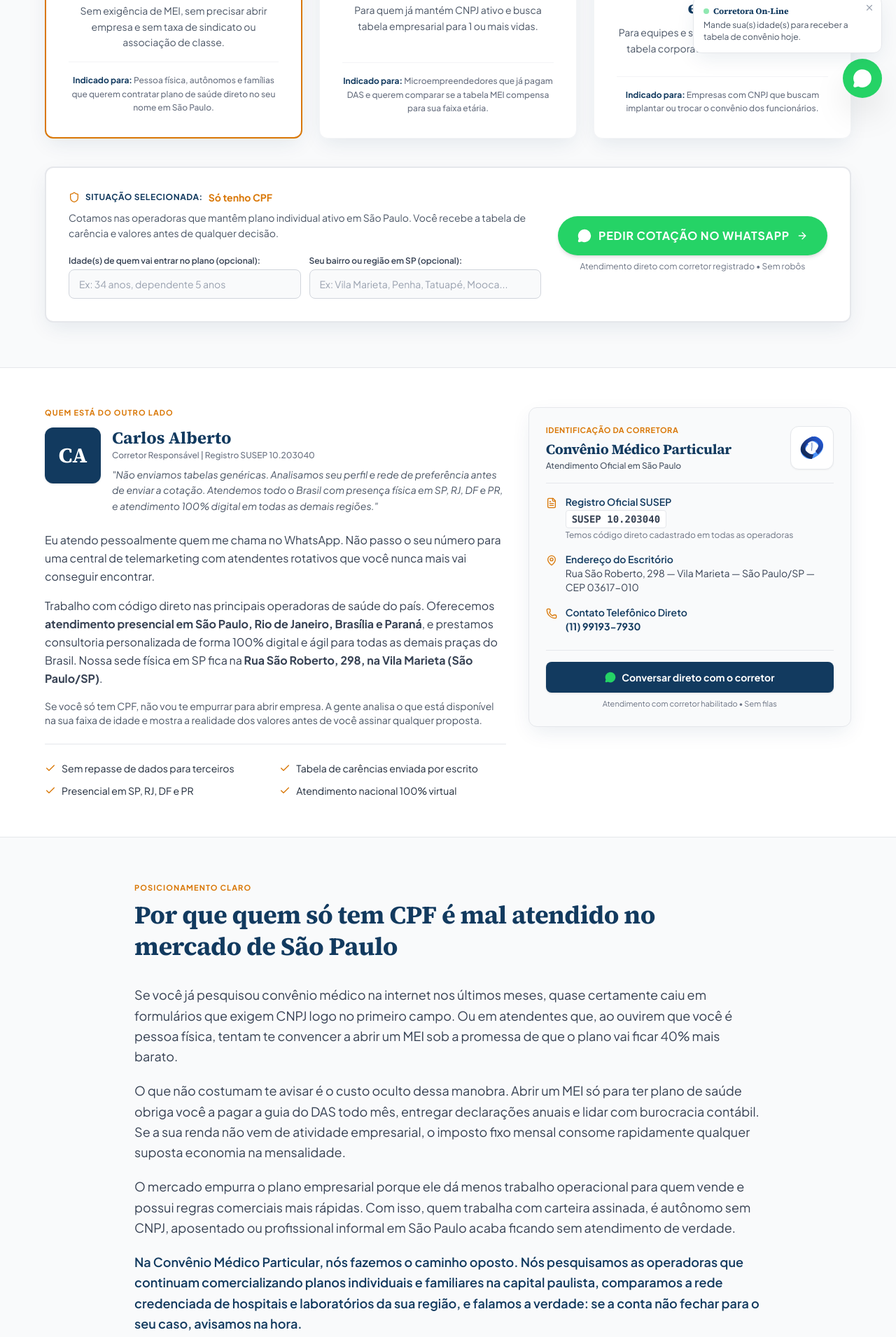
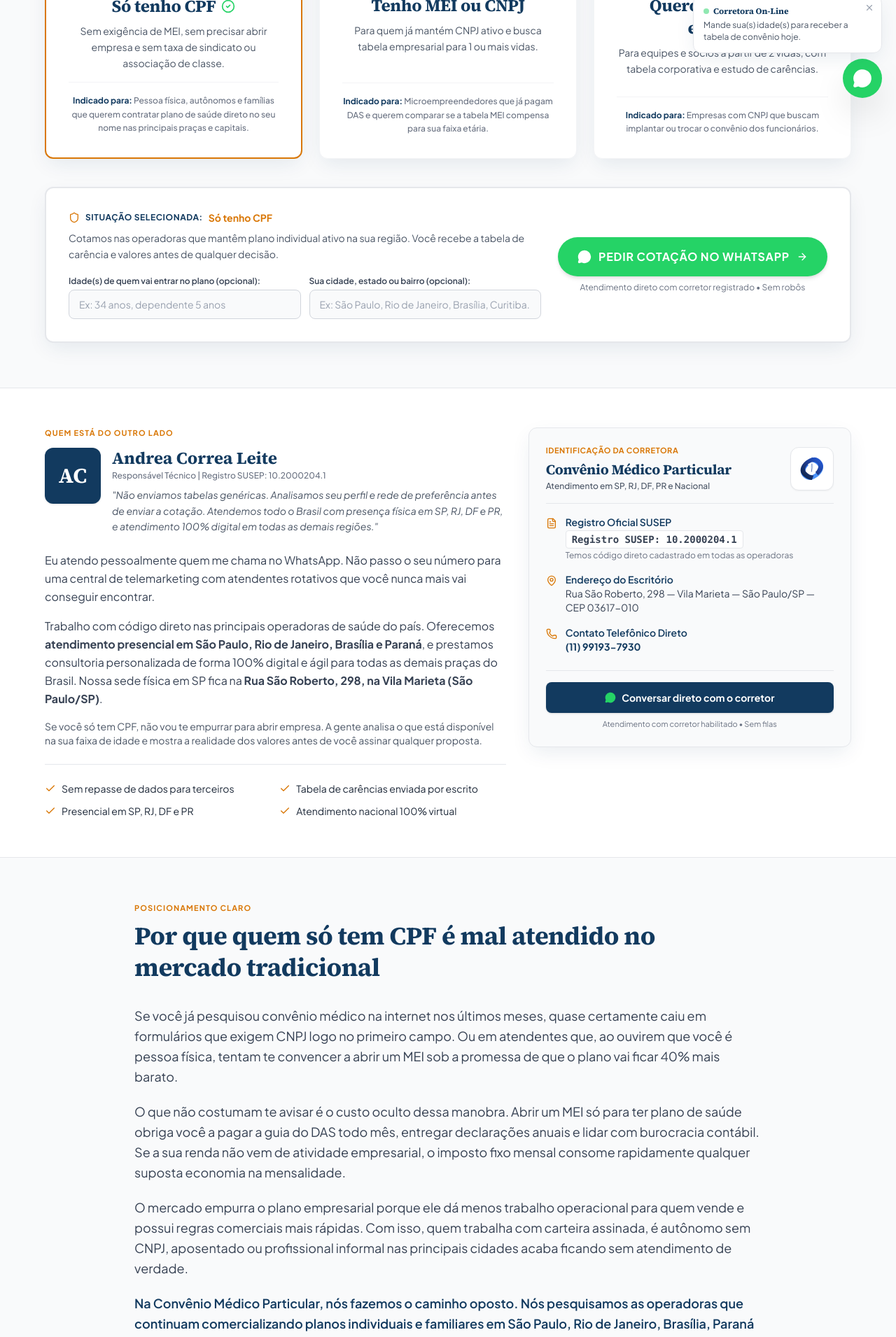
Before and after one commit to valmir-santos/conveniomedicoparticular, a React (Vite) app: page / in a window 1280 px wide. Shown: the part 640-2551 px from the top of the page at 70% size. Built offline with nearby package versions, Linux system fonts and the light colour scheme.

Commit message:
Alinha textos da Home com foco multirregional (SP, RJ, DF, PR e Nacional)

```diff
--- a/src/components/CpfAdvocacy.tsx
+++ b/src/components/CpfAdvocacy.tsx
@@ -17,7 +17,7 @@ export const CpfAdvocacy: React.FC<CpfAdvocacyProps> = ({ onNavigateSemCnpj }) =
             Posicionamento Claro
           </span>
           <h2 className="serif text-2xl sm:text-3xl lg:text-4xl font-bold text-[#123A5F] leading-tight">
-            Por que quem só tem CPF é mal atendido no mercado de São Paulo
+            Por que quem só tem CPF é mal atendido no mercado tradicional
           </h2>
         </div>
 
@@ -39,13 +39,13 @@ export const CpfAdvocacy: React.FC<CpfAdvocacyProps> = ({ onNavigateSemCnpj }) =
           <p>
             O mercado empurra o plano empresarial porque ele dá menos trabalho operacional para quem vende e
             possui regras comerciais mais rápidas. Com isso, quem trabalha com carteira assinada, é autônomo sem CNPJ,
-            aposentado ou profissional informal em São Paulo acaba ficando sem atendimento de verdade.
+            aposentado ou profissional informal nas principais cidades acaba ficando sem atendimento de verdade.
           </p>
 
           <p className="font-semibold text-[#123A5F]">
             Na Convênio Médico Particular, nós fazemos o caminho oposto. Nós pesquisamos as operadoras que continuam
-            comercializando planos individuais e familiares na capital paulista, comparamos a rede credenciada de hospitais
-            e laboratórios da sua região, e falamos a verdade: se a conta não fechar para o seu caso, avisamos na hora.
+            comercializando planos individuais e familiares em São Paulo, Rio de Janeiro, Brasília, Paraná e todo o país,
+            comparamos a rede credenciada de hospitais e laboratórios da sua região, e falamos a verdade: se a conta não fechar para o seu caso, avisamos na hora.
           </p>
         </div>
 
@@ -67,7 +67,7 @@ export const CpfAdvocacy: React.FC<CpfAdvocacyProps> = ({ onNavigateSemCnpj }) =
               <span>O que nós fazemos aqui</span>
             </div>
             <p className="text-sm text-gray-800 leading-relaxed">
-              Cotamos direto nas operadoras que vendem para pessoa física em São Paulo, enviamos a tabela de carências completa e calculamos a viabilidade real.
+              Cotamos direto nas operadoras que vendem para pessoa física na sua região, enviamos a tabela de carências completa e calculamos a viabilidade real.
             </p>
           </div>
         </div>
@@ -75,7 +75,7 @@ export const CpfAdvocacy: React.FC<CpfAdvocacyProps> = ({ onNavigateSemCnpj }) =
         {/* Link interno descritivo com destaque */}
         <div className="mt-8 pt-4 flex flex-col sm:flex-row sm:items-center justify-between gap-4 border-t border-gray-200">
           <span className="text-sm text-gray-600">
-            Deseja saber quais operadoras ainda atendem pessoa física em São Paulo?
+            Deseja saber quais operadoras ainda atendem pessoa física na sua região?
           </span>
 
           <Link
--- a/src/components/FaqSection.tsx
+++ b/src/components/FaqSection.tsx
@@ -24,7 +24,7 @@ export const FaqSection: React.FC = () => {
             Perguntas que a gente ouve toda semana
           </h2>
           <p className="text-gray-600 text-sm sm:text-base leading-relaxed">
-            Respostas práticas e diretas para as dúvidas mais comuns de quem busca convênio médico em São Paulo.
+            Respostas práticas e diretas para as dúvidas mais comuns de quem busca convênio médico nas principais capitais e em todo o Brasil.
           </p>
         </div>
 
--- a/src/components/FinalCta.tsx
+++ b/src/components/FinalCta.tsx
@@ -19,8 +19,8 @@ export const FinalCta: React.FC = () => {
         </h2>
 
         <p className="text-slate-300 text-sm sm:text-base max-w-2xl mx-auto mb-8 leading-relaxed font-sans">
-          Mande uma mensagem agora com as idades de quem vai entrar. O corretor puxa a tabela das operadoras
-          ativas em São Paulo e responde no WhatsApp no mesmo dia útil.
+          Mande uma mensagem agora com as idades de quem vai entrar e sua região. O corretor puxa a tabela das operadoras
+          ativas na sua localidade e responde no WhatsApp no mesmo dia útil.
         </p>
 
         {/* Botões Lado a Lado */}
--- a/src/components/Header.tsx
+++ b/src/components/Header.tsx
@@ -44,7 +44,7 @@ export const Header: React.FC = () => {
               Convênio Médico Particular
             </span>
             <span className="text-[10px] sm:text-xs text-[#F59E0B] font-bold tracking-widest uppercase opacity-95 font-sans mt-0.5">
-              Corretora de Planos de Saúde em São Paulo
+              Corretora de Planos de Saúde
             </span>
           </div>
         </Link>
@@ -55,7 +55,7 @@ export const Header: React.FC = () => {
             href={BROKER_INFO.telefoneTel}
             id="header-phone-button"
             className="hidden sm:flex flex-col text-right group"
-            title="Ligue para falar com o corretor em São Paulo"
+            title="Ligue para falar com o corretor responsável"
           >
             <span className="text-[11px] text-slate-300 uppercase tracking-wider opacity-80 group-hover:text-white transition-colors">
               Atendimento Personalizado
--- a/src/components/HeroTriage.tsx
+++ b/src/components/HeroTriage.tsx
@@ -16,7 +16,7 @@ export const HeroTriage: React.FC<HeroTriageProps> = ({ onSelectOption }) => {
   const getCustomWhatsAppLink = () => {
     let text = selectedOption.whatsappMessage;
     if (idades.trim() || bairro.trim()) {
-      text += `\n\nDetalhes para a cotação:\n- Idade(s): ${idades.trim() || 'A informar'}\n- Bairro / Região em SP: ${bairro.trim() || 'São Paulo capital'}`;
+      text += `\n\nDetalhes para a cotação:\n- Idade(s): ${idades.trim() || 'A informar'}\n- Cidade / Bairro: ${bairro.trim() || 'A informar'}`;
     }
     return `${BROKER_INFO.whatsappBaseUrl}?text=${encodeURIComponent(text)}`;
   };
@@ -39,11 +39,11 @@ export const HeroTriage: React.FC<HeroTriageProps> = ({ onSelectOption }) => {
           </div>
 
           <h1 className="serif text-3xl sm:text-4xl md:text-5xl leading-[1.15] text-[#123A5F] mb-4 font-bold">
-            Convênio médico em São Paulo: <span className="italic text-[#D97706]">qual é o seu caso?</span>
+            Convênio médico nas principais capitais: <span className="italic text-[#D97706]">qual é o seu caso?</span>
           </h1>
 
           <p className="text-base sm:text-lg text-gray-600 max-w-3xl mx-auto leading-relaxed">
-            Cotamos nas operadoras que ainda aceitam quem só tem CPF em São Paulo. Sem MEI, sem pegadinhas.
+            Cotamos nas operadoras que ainda aceitam quem só tem CPF em São Paulo, Rio de Janeiro, Brasília, Paraná e atendimento digital em todo o Brasil. Sem MEI, sem pegadinhas.
             Envie sua faixa etária e receba o valor no WhatsApp hoje mesmo.
           </p>
         </div>
@@ -126,7 +126,7 @@ export const HeroTriage: React.FC<HeroTriageProps> = ({ onSelectOption }) => {
               <p className="text-sm text-gray-600 leading-relaxed mb-4">
                 {selectedOption.id === 'cpf' && (
                   <span>
-                    Cotamos nas operadoras que mantêm plano individual ativo em São Paulo. Você recebe a tabela de carência e valores antes de qualquer decisão.
+                    Cotamos nas operadoras que mantêm plano individual ativo na sua região. Você recebe a tabela de carência e valores antes de qualquer decisão.
                   </span>
                 )}
                 {selectedOption.id === 'mei' && (
@@ -158,14 +158,14 @@ export const HeroTriage: React.FC<HeroTriageProps> = ({ onSelectOption }) => {
                 </div>
                 <div>
                   <label htmlFor="input-bairro" className="block text-xs font-semibold text-gray-700 mb-1">
-                    Seu bairro ou região em SP (opcional):
+                    Sua cidade, estado ou bairro (opcional):
                   </label>
                   <input
                     type="text"
                     id="input-bairro"
                     value={bairro}
                     onChange={(e) => setBairro(e.target.value)}
-                    placeholder="Ex: Vila Marieta, Penha, Tatuapé, Mooca..."
+                    placeholder="Ex: São Paulo, Rio de Janeiro, Brasília, Curitiba..."
                     className="w-full bg-[#F9FAFB] border border-gray-300 rounded-lg px-3.5 py-2.5 text-sm text-[#1A1A1A] placeholder-gray-400 focus:outline-none focus:border-[#123A5F] focus:ring-1 focus:ring-[#123A5F]"
                   />
                 </div>
--- a/src/components/Logo.tsx
+++ b/src/components/Logo.tsx
@@ -94,7 +94,7 @@ export const Logo: React.FC<LogoProps> = ({
             Convênio Médico Particular
           </span>
           <span className="text-[10px] sm:text-[11px] font-bold text-[#F59E0B] uppercase tracking-widest leading-none mt-0.5">
-            Corretora em São Paulo
+            Corretora Autorizada
           </span>
         </div>
       </div>
--- a/src/components/Modalities.tsx
+++ b/src/components/Modalities.tsx
@@ -18,7 +18,7 @@ export const Modalities: React.FC<ModalitiesProps> = ({ onSelectModality }) => {
             Modalidades Atendidas
           </span>
           <h2 className="serif text-2xl sm:text-3xl lg:text-4xl font-bold text-[#123A5F] leading-tight mb-3">
-            Modalidades de convênio médico em São Paulo
+            Modalidades de convênio médico disponíveis
           </h2>
           <p className="text-gray-600 text-sm sm:text-base leading-relaxed">
             Cada formato possui regras próprias de entrada, documentação e carência. Veja o resumo de para quem serve e para quem não serve:
@@ -56,7 +56,7 @@ export const Modalities: React.FC<ModalitiesProps> = ({ onSelectModality }) => {
                     {isTopPriority && (
                       <span className="inline-flex items-center gap-1 text-xs font-bold text-[#D97706]">
                         <Star className="w-3.5 h-3.5 fill-current" />
-                        Destaque em São Paulo
+                        Destaque Regional e Nacional
                       </span>
                     )}
                   </div>
--- a/src/components/Operators.tsx
+++ b/src/components/Operators.tsx
@@ -14,7 +14,7 @@ export const Operators: React.FC = () => {
             Código Direto na Fonte
           </span>
           <h2 className="serif text-2xl sm:text-3xl lg:text-4xl font-bold text-[#123A5F] leading-tight mb-3">
-            Operadoras comparadas em São Paulo
+            Operadoras comparadas em São Paulo, RJ, DF, PR e Nacional
           </h2>
           <p className="text-gray-700 text-sm sm:text-base leading-relaxed">
             Nós cotamos na fonte, direto no sistema das operadoras credenciadas.
@@ -55,7 +55,7 @@ export const Operators: React.FC = () => {
           <div className="flex flex-col sm:flex-row sm:items-center justify-between gap-2 text-xs font-bold text-gray-500 uppercase tracking-widest mb-4 pb-3 border-b border-gray-100">
             <div className="flex items-center gap-2">
               <Building className="w-4 h-4 text-[#D97706]" />
-              <span>Operadoras com comercialização ativa em São Paulo</span>
+              <span>Operadoras com comercialização ativa nas principais praças</span>
             </div>
             <Link to="/operadoras" className="text-[#123A5F] hover:text-[#D97706] inline-flex items-center gap-1 font-bold">
               <span>Ver todas as 15 operadoras</span>
--- a/src/components/WhoWeAre.tsx
+++ b/src/components/WhoWeAre.tsx
@@ -17,14 +17,14 @@ export const WhoWeAre: React.FC = () => {
 
             <div className="flex items-start gap-4 mb-6">
               <div className="w-16 h-16 sm:w-20 sm:h-20 bg-[#123A5F] rounded-xl flex items-center justify-center text-white serif text-2xl sm:text-3xl font-bold shrink-0 shadow-sm">
-                CA
+                {BROKER_INFO.corretorNome.split(' ').map(n => n[0]).slice(0, 2).join('')}
               </div>
               <div className="flex flex-col">
                 <span className="serif text-2xl font-bold text-[#123A5F] leading-tight">
-                  Carlos Alberto
+                  {BROKER_INFO.corretorNome}
                 </span>
                 <span className="text-xs text-gray-500 font-medium mt-0.5">
-                  Corretor Responsável | Registro SUSEP 10.203040
+                  Responsável Técnico | {BROKER_INFO.susep}
                 </span>
                 <p className="text-sm text-gray-600 italic mt-2 leading-relaxed">
                   "Não enviamos tabelas genéricas. Analisamos seu perfil e rede de preferência antes de enviar a cotação. Atendemos todo o Brasil com presença física em SP, RJ, DF e PR, e atendimento 100% digital em todas as demais regiões."
@@ -83,7 +83,7 @@ export const WhoWeAre: React.FC = () => {
                   {BROKER_INFO.name}
                 </h3>
                 <p className="text-xs text-gray-600 mt-0.5 font-medium">
-                  Atendimento Oficial em São Paulo
+                  Atendimento em SP, RJ, DF, PR e Nacional
                 </p>
               </div>
               <div className="bg-white p-2 rounded-xl border border-gray-200 shadow-xs shrink-0">
@@ -97,7 +97,7 @@ export const WhoWeAre: React.FC = () => {
                 <div>
                   <span className="font-semibold text-[#123A5F] block">Registro Oficial SUSEP</span>
                   <span className="text-gray-700 text-xs sm:text-sm font-mono bg-white px-2 py-0.5 rounded border border-gray-200 inline-block mt-0.5 font-semibold">
-                    SUSEP 10.203040
+                    {BROKER_INFO.susep}
                   </span>
                   <span className="text-xs text-gray-500 block mt-0.5">
                     {BROKER_INFO.codigoDireto}
--- a/src/data/siteData.ts
+++ b/src/data/siteData.ts
@@ -65,7 +65,7 @@ export const TRIAGE_OPTIONS: TriageOption[] = [
     title: 'Só tenho CPF',
     badge: 'Nosso foco em São Paulo, Rio de Janeiro, Brasília e Paraná',
     description: 'Sem exigência de MEI, sem precisar abrir empresa e sem taxa de sindicato ou associação de classe.',
-    recommendedFor: 'Pessoa física, autônomos e famílias que querem contratar plano de saúde direto no seu nome em São Paulo.',
+    recommendedFor: 'Pessoa física, autônomos e famílias que querem contratar plano de saúde direto no seu nome nas principais praças e capitais.',
     whatsappMessage: 'Olá! Quero uma cotação de plano de saúde. Não tenho CNPJ e quero contratar direto no meu CPF.',
     route: '/plano-de-saude-sem-cnpj',
     isPrimary: true,
@@ -76,7 +76,7 @@ export const TRIAGE_OPTIONS: TriageOption[] = [
     badge: 'Autônomo com empresa',
     description: 'Para quem já mantém CNPJ ativo e busca tabela empresarial para 1 ou mais vidas.',
     recommendedFor: 'Microempreendedores que já pagam DAS e querem comparar se a tabela MEI compensa para sua faixa etária.',
-    whatsappMessage: 'Olá! Já tenho MEI ativo e quero cotar um convênio médico para comparar opções na capital.',
+    whatsappMessage: 'Olá! Já tenho MEI ativo e quero cotar um convênio médico para comparar opções na minha região.',
     route: '/convenio-medico-mei',
     isPrimary: false,
   },
@@ -101,7 +101,7 @@ export const MODALITIES: ModalityItem[] = [
     forWhom: 'Para quem quer contratar apenas com o CPF, sem abrir MEI e sem vínculo com sindicato.',
     notForWhom: 'Não é para quem já tem uma empresa estruturada com mais de 2 vidas buscando desconto corporativo.',
     highlight: true,
-    details: 'A gente cota nas operadoras que ainda mantêm contratação individual ativa na capital de São Paulo, verificando hospitais do seu bairro e explicando a carência real.'
+    details: 'A gente cota nas operadoras que ainda mantêm contratação individual ativa na sua região (São Paulo, Rio de Janeiro, Brasília, Paraná e todo o Brasil), verificando hospitais da sua cidade e explicando a carência real.'
   },
   {
     id: 'individual-familiar',
@@ -111,7 +111,7 @@ export const MODALITIES: ModalityItem[] = [
     forWhom: 'Para você e seus dependentes diretos (filhos, cônjuge, pais) com faturamento em boleto único.',
     notForWhom: 'Não atende quem busca incluir sobrinhos ou agregados sem vínculo de dependência reconhecido pela operadora.',
     highlight: true,
-    details: 'Opções com acomodação em enfermaria ou apartamento, com ou sem coparticipação para consultas e exames na rede credenciada paulistana.'
+    details: 'Opções com acomodação em enfermaria ou apartamento, com ou sem coparticipação para consultas e exames na melhor rede credenciada da sua cidade.'
   },
   {
     id: 'adesao',
@@ -152,7 +152,7 @@ export const HOW_IT_WORKS_STEPS: StepItem[] = [
   {
     number: '02',
     title: 'A gente puxa a tabela das operadoras ativas',
-    description: 'Consultamos diretamente no sistema das operadoras em São Paulo quais planos individuais ou familiares estão abertos para a sua faixa etária.',
+    description: 'Consultamos diretamente no sistema das operadoras na sua região quais planos individuais ou familiares estão abertos para a sua faixa etária.',
     timeline: 'Consulta direta na fonte'
   },
   {
@@ -174,7 +174,7 @@ export const FAQ_LIST: FaqItem[] = [
     id: 'sem-cnpj-consegue',
     question: 'Não tenho CNPJ. Consigo contratar plano de saúde?',
     directAnswer: 'Sim, você consegue contratar normalmente apenas com o seu CPF.',
-    explanation: 'Embora muitas corretoras prefiram vender para empresas, ainda existem operadoras tradicionais em São Paulo que comercializam planos individuais e familiares. A gente localiza essas opções ativas para você.'
+    explanation: 'Embora muitas corretoras prefiram vender apenas para empresas, ainda existem operadoras tradicionais que comercializam planos individuais e familiares em São Paulo, Rio de Janeiro, Brasília, Paraná e todo o país. A gente localiza essas opções ativas para você.'
   },
   {
     id: 'vale-a-pena-mei',
@@ -196,9 +196,9 @@ export const FAQ_LIST: FaqItem[] = [
   },
   {
     id: 'rede-zona-leste',
-    question: 'O plano cobre a rede aqui na minha Cidade e outras regiões?',
-    directAnswer: 'Cobre, desde que a gente selecione uma operadora com rede credenciada nos seus bairros de preferência.',
-    explanation: 'Se você mora na Vila Marieta, Penha, Tatuapé, Mooca ou Itaquera, filtramos operadoras que possuem hospitais, laboratórios e prontos-socorros próximos de onde você mora ou trabalha.'
+    question: 'O plano cobre hospitais e laboratórios na minha cidade ou região?',
+    directAnswer: 'Cobre, desde que a gente selecione uma operadora com rede credenciada nos seus bairros e cidades de preferência.',
+    explanation: 'Seja em São Paulo (capital e bairros), Rio de Janeiro, Brasília, Curitiba e Paraná ou demais regiões, filtramos operadoras que possuem hospitais, laboratórios e prontos-socorros próximos de onde você mora ou trabalha.'
   },
   {
     id: 'incluir-familia',
--- a/src/pages/HomePage.tsx
+++ b/src/pages/HomePage.tsx
@@ -91,7 +91,7 @@ export const HomePage: React.FC = () => {
               <span className="bg-[#FEF3C7] text-[#D97706] text-xs font-bold px-3 py-1 rounded-full uppercase tracking-wider">
                 {selectedModalityModal.tag}
               </span>
-              <span className="text-xs text-gray-500 font-medium">São Paulo / SP</span>
+              <span className="text-xs text-gray-500 font-medium">SP • RJ • DF • PR • Brasil</span>
             </div>
 
             <h3 className="serif font-bold text-xl sm:text-2xl text-[#123A5F] mb-3">
@@ -116,7 +116,7 @@ export const HomePage: React.FC = () => {
 
             <div className="flex flex-col sm:flex-row items-center gap-3 pt-4 border-t border-gray-200">
               <a
-                href={`${BROKER_INFO.whatsappBaseUrl}?text=${encodeURIComponent(`Olá! Gostaria de receber uma cotação e a tabela vigente para a modalidade: ${selectedModalityModal.name} em São Paulo.`)}`}
+                href={`${BROKER_INFO.whatsappBaseUrl}?text=${encodeURIComponent(`Olá! Gostaria de receber uma cotação e a tabela vigente para a modalidade: ${selectedModalityModal.name}.`)}`}
                 target="_blank"
                 rel="noopener noreferrer"
                 className="w-full inline-flex items-center justify-center gap-2 bg-[#25D366] hover:bg-[#1EBE5D] text-white font-bold text-sm py-3 px-5 rounded-full uppercase tracking-wider transition-colors shadow-sm"
```
